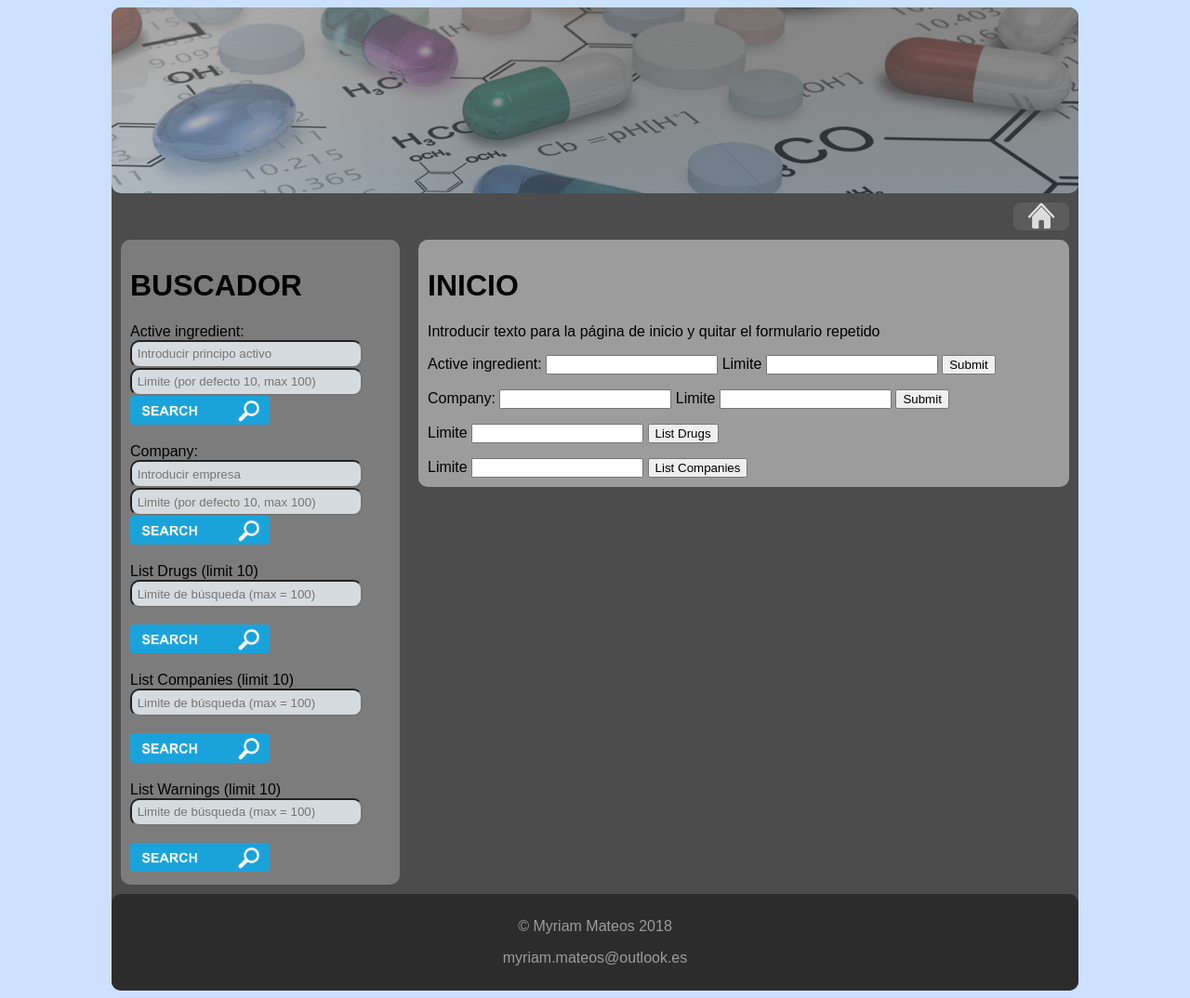
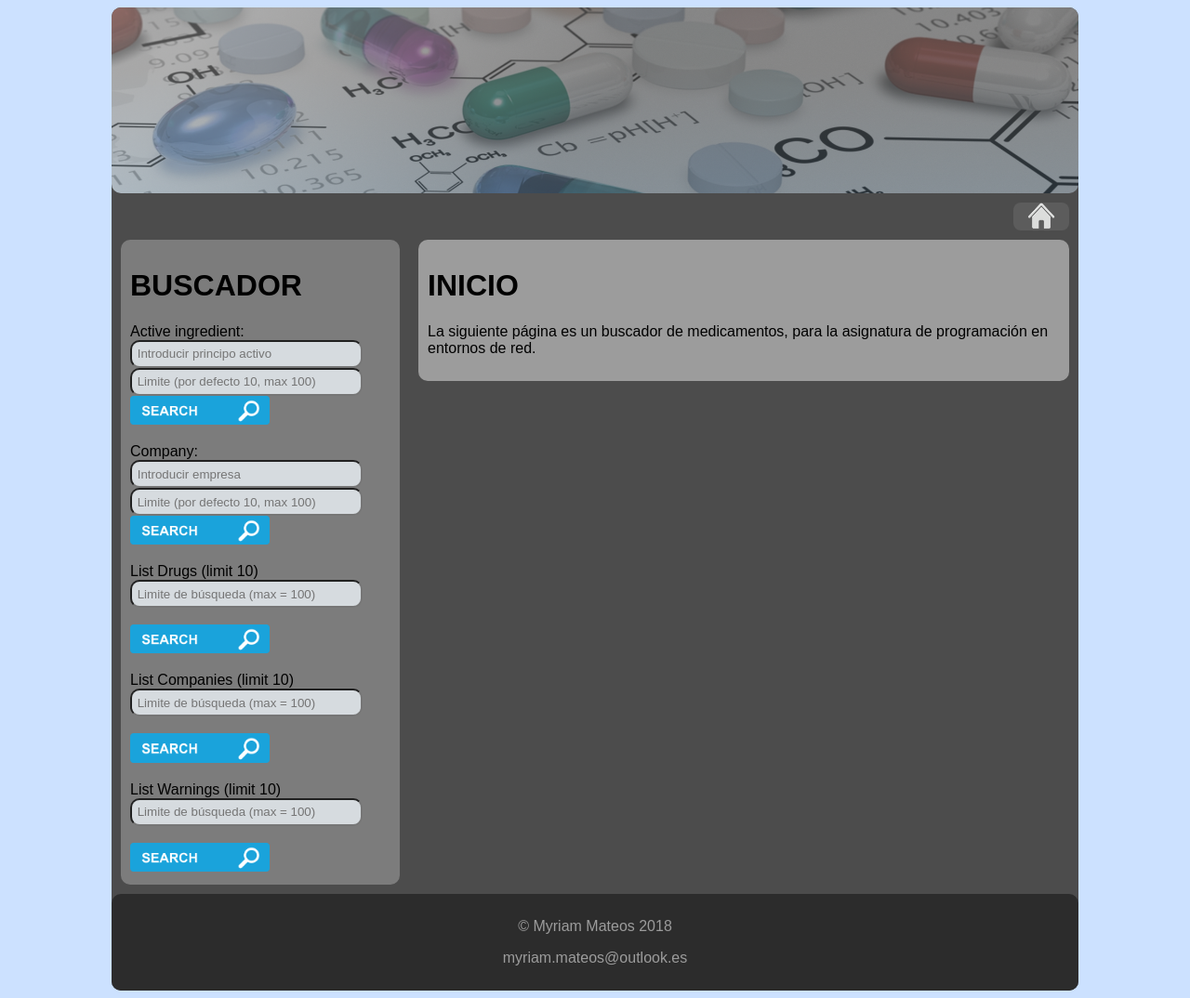
Before and after one commit to myriammateos/openfda, a Flask app: page / in a window 1280 px wide. Shown: the whole page at 93% size. Run offline with Flask 2, Linux system fonts and the light colour scheme.

Commit message:
Practica terminada

```diff
--- a/openfda-project/templates/inicio.html
+++ b/openfda-project/templates/inicio.html
@@ -1,32 +1,6 @@
 {% extends "layout.html" %}
 {% block body %}
 <h1>INICIO</h2>
-    <p>Introducir texto para la página de inicio y quitar el formulario repetido </p>
-     <form action="/searchDrug">
-         Active ingredient:
-         <input type="text" name="active_ingredient">
-         Limite
-         <input type="text" name="limit">
-         <input type="submit" value="Submit">
-    </form>
-    <form action="/searchCompany">
-         <p></p>
-         Company:
-         <input type="text" name="company">
-         Limite
-         <input type="text" name="limit">
-         <input type="submit" value="Submit">
-    </form>
-    <form action="/listDrugs">
-         <p></p>
-         Limite
-         <input type="text" name="limit">
-         <input type="submit" value="List Drugs">
-    </form>
-    <form action="/listCompanies">
-         <p></p>
-         Limite
-         <input type="text" name="limit">
-         <input type="submit" value="List Companies">
-    </form>
+    <p>La siguiente página es un buscador de medicamentos, para la asignatura de programación en entornos de red.</p>
+
 {% endblock %}
--- a/openfda-project/templates/layout.html
+++ b/openfda-project/templates/layout.html
@@ -18,14 +18,14 @@
   <div class="row">
     <div class="column side">
       <h1>BUSCADOR</h1>
-         <form action="/searchDrug">
+         <form action="searchDrug">
              Active ingredient: <br>
              <input type="text" name="active_ingredient" placeholder=" Introducir principo activo" style="width:250px; height:30px; background-color:#D6DBDF; font-size:10pt; border-radius: 10px"> <br>
              <input type="text" name="limit" placeholder=" Limite (por defecto 10, max 100)" style="width:250px; height:30px; background-color:#D6DBDF; font-size:10pt; border-radius: 10px">
              <br>
              <input type=image src="static/search.png" width="150" >
         </form>
-        <form action="/searchCompany">
+        <form action="searchCompany">
              <p></p>
              Company:<br>
              <input type="text" name="company" placeholder=" Introducir empresa" style="width:250px; height:30px; background-color:#D6DBDF; font-size:10pt; border-radius: 10px"><br>
@@ -33,21 +33,21 @@
              <br>
              <input type=image src="static/search.png" width="150" >
         </form>
-        <form action="/listDrugs">
+        <form action="listDrugs">
              <p></p>
              List Drugs (limit 10)<br>
              <input type="text" name="limit" placeholder=" Limite de búsqueda (max = 100)" style="width:250px; height:30px; background-color:#D6DBDF; font-size:10pt; border-radius: 10px">
              <br><br>
              <input type=image src="static/search.png" width="150" >
         </form>
-        <form action="/listCompanies">
+        <form action="listCompanies">
              <p></p>
              List Companies (limit 10)<br>
              <input type="text" name="limit" placeholder=" Limite de búsqueda (max = 100)" style="width:250px; height:30px; background-color:#D6DBDF; font-size:10pt; border-radius: 10px">
              <br><br>
              <input type=image src="static/search.png" width="150" >
         </form>
-        <form action="/listWarnings">
+        <form action="listWarnings">
              <p></p>
              List Warnings (limit 10)<br>
              <input type="text" name="limit" placeholder=" Limite de búsqueda (max = 100)" style="width:250px; height:30px; background-color:#D6DBDF; font-size:10pt; border-radius: 10px">
```
